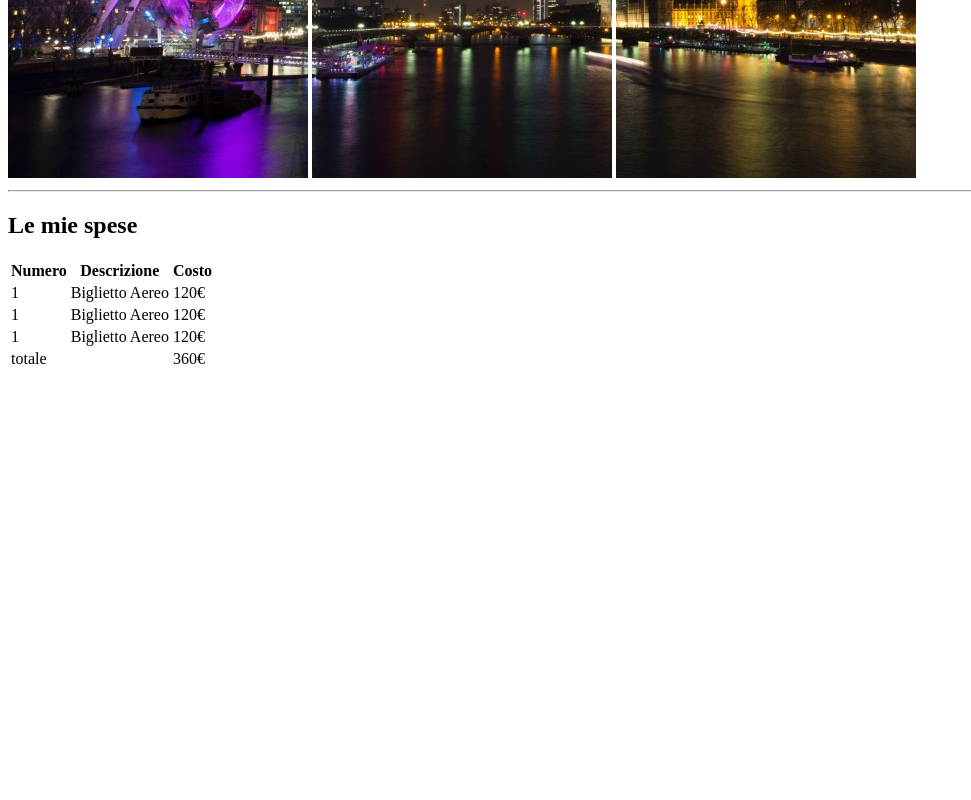
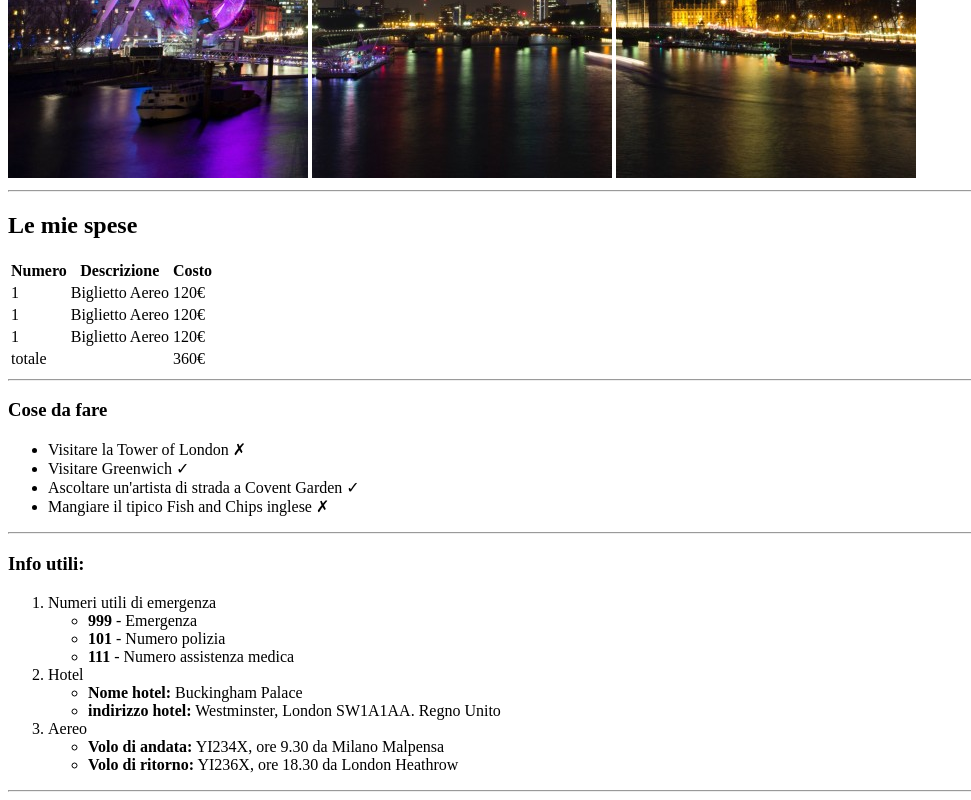
Before and after one commit to robertobenfini/html-london-trip, a plain HTML site: page index.html in a window 1280 px wide. Shown: the part 502-1302 px from the top of the page, without its empty margins (0-971 px from the left). Before the commit the page ends 881 px from the top, so only its background shows below. Drawn offline with Linux system fonts and the light colour scheme.

Commit message:
aggiunto main a index.html

```diff
--- a/index.html
+++ b/index.html
@@ -59,11 +59,50 @@
             </tbody>
             <!--fine corpo tabella-->
         </table>
+        <hr>
+
+        <p>
+            <h3>Cose da fare</h3>
+            <ul>
+                <li>Visitare la Tower of London &cross;</li>
+                <li>Visitare Greenwich &check;</li>
+                <li>Ascoltare un'artista di strada a Covent Garden &check;</li>
+                <li>Mangiare il tipico Fish and Chips inglese &cross;</li>
+            </ul>
+        </p>
+        <hr>
+
+        <p>
+            <h3>Info utili:</h3>
+            <ol>
+                <li>Numeri utili di emergenza
+                    <ul>
+                        <li><strong>999</strong> - Emergenza</li>
+                        <li><strong>101</strong> - Numero polizia</li>
+                        <li><strong>111</strong> - Numero assistenza medica</li>
+                    </ul>
+                </li>
+                <li>Hotel
+                    <ul>
+                        <li><strong>Nome hotel:</strong> Buckingham Palace</li>
+                        <li><strong>indirizzo hotel:</strong> Westminster, London SW1A1AA. Regno Unito</li>
+                    </ul>
+                </li>
+                <li>Aereo
+                    <ul>
+                        <li><strong>Volo di andata:</strong> YI234X, ore 9.30 da Milano Malpensa</li>
+                        <li><strong>Volo di ritorno:</strong> YI236X, ore 18.30 da London Heathrow</li>
+                    </ul>
+                </li>
+            </ol>
+        </p>
+        <hr>
         <!--fine testo-->
     </main>
 
     <footer>
         <!--inizio piè di pagina-->
+
         <!--fine piè di pagina-->
     </footer>
 
```
